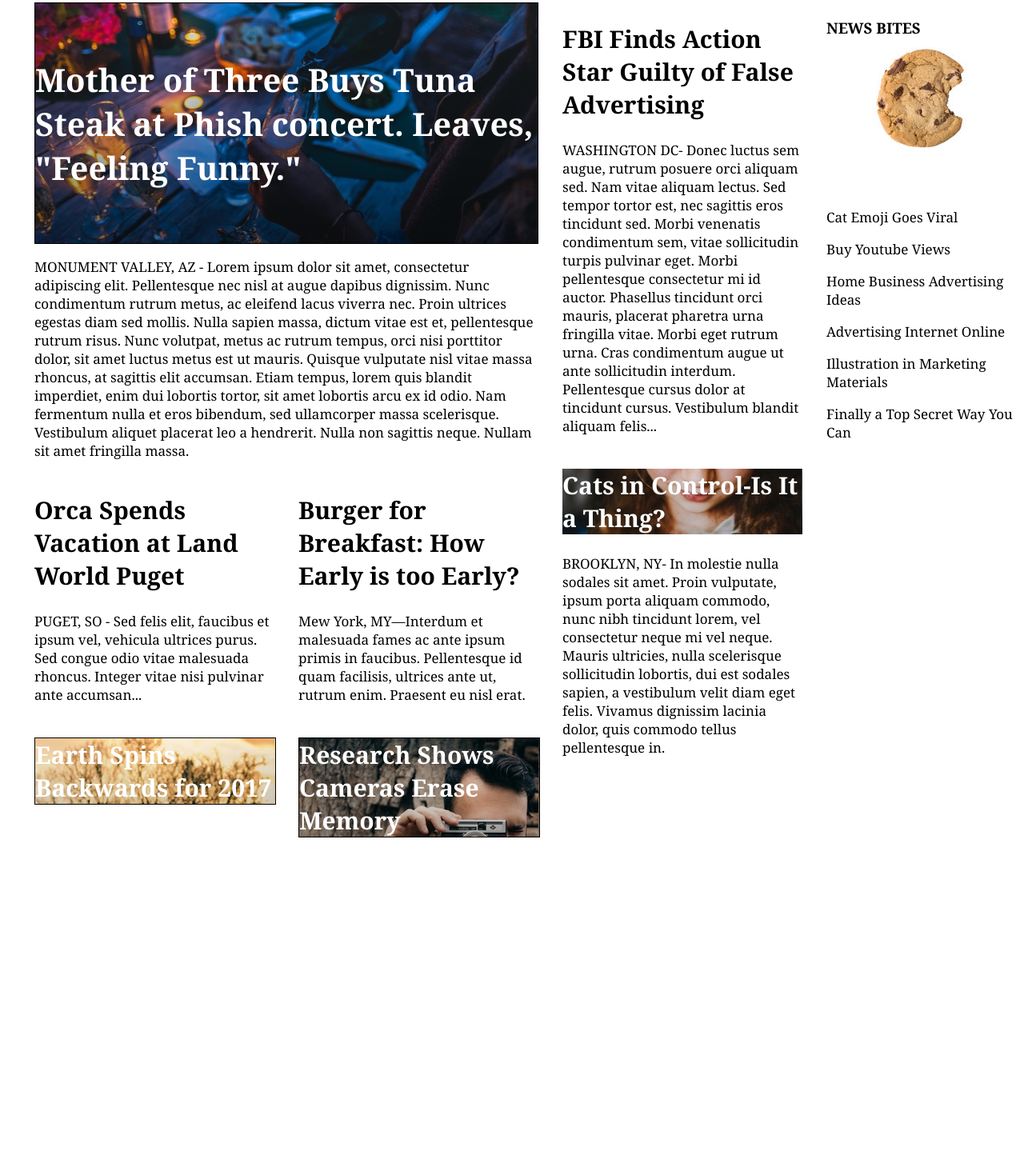
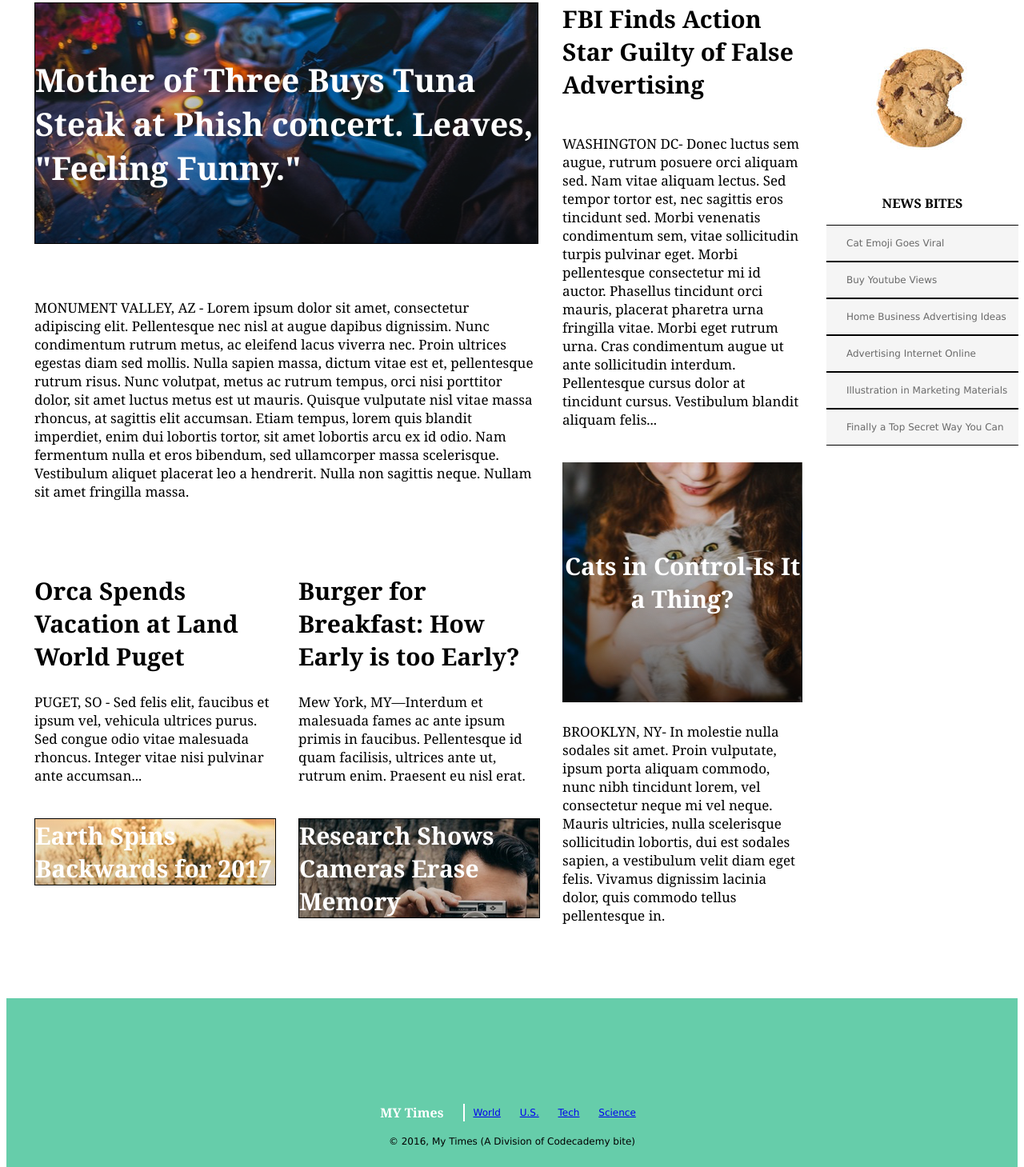
Before and after one commit to jl1pepper/mytimes, a plain HTML site: page index.html in a window 1280 px wide. Shown: the part 121-1580 px from the top of the page at 80% size. Before the commit the page ends 1268 px from the top, so only its background shows below. Drawn offline with Linux system fonts and the light colour scheme.

Commit message:
Add remaining material and css.

```diff
--- a/index.html
+++ b/index.html
@@ -63,8 +63,6 @@
     <div class="column small">
       <div class="newsbites">
         <h3>NEWS BITES</h3>
-      </div>
-      <div class="text">
         <p>Cat Emoji Goes Viral</p>
         <p>Buy Youtube Views</p>
         <p>Home Business Advertising Ideas</p>
@@ -75,6 +73,18 @@
     </div>
   </div>
   <div class="footer">
+    <div class="footernav">
+      <span class="footertitle">MY Times</span>
+      <nav>
+        <span><a href="index.html">World</a></span>
+        <span><a href="index.html">U.S.</a></span>
+        <span><a href="index.html">Tech</a></span>
+        <span><a href="index.html">Science</a></span>
+      </nav>
+    </div>
+    <div class="copyright">
+      <p>© 2016, My Times (A Division of Codecademy bite)</p>
+    </div>
   </div>
 </body>
 </html>
--- a/resources/style.css
+++ b/resources/style.css
@@ -125,8 +125,15 @@ h2 {
   border: solid black 1px;
 }
 
+.fbi {
+  display: flex;
+  flex-direction: column;
+  width: 300px;
+}
+
 .fbi  h2 {
   color: black;
+  margin-top: 0px;
 }
 
 .orca h2 {
@@ -140,12 +147,73 @@ h2 {
 .cats h2 {
   background-image: url(./images/catceo.png);
   font-weight: bold;
+  height: 300px;
   display: flex;
+  align-items: center;
+  text-align: center;
 }
 
 .newsbites {
   background-image: url(./images/cookie.png);
   height: 240px;
+  display: flex;
+  flex-direction: column;
+
+}
+
+.newsbites h3 {
+  font-size: 16px;
   font-weight: bold;
+  margin-top: 240px;
+  text-align: center;
+}
+
+.newsbites p {
+  font-size: 12px;
+  background-color: Whitesmoke;
+  font-family: Verdana;
+  color: Dimgray;
+  word-wrap: normal;
+  border-top: solid black 1px;
+  border-bottom: solid black 1px;
+  margin: 0px 0px;
+  Padding: 15px 0px 15px 25px;
+}
+
+/*Footer*/
+
+.footer {
+  background-color: MediumAquaMarine;
+  margin: auto;
+  width: 100%;
+  height: 325px;
+  font-family: Verdana;
+  font-size: 12px;
+  display: flex;
+  flex-direction: column;
+  justify-content: center;
+  align-items: center;
+}
+
+.footertitle {
+  font-family: Georgia;
+  font-size: 16px;
+  font-weight: bold;
+  color: white;
+  border-right: solid white 2px;
+  padding-right: 25px;
+  margin: auto;
+}
+
+.footernav {
   display: flex;
 }
+
+.footernav span {
+  display: inline-block;
+}
+
+.footer p {
+  font-size: 12px;
+  font-family: Verdana;
+}
```
